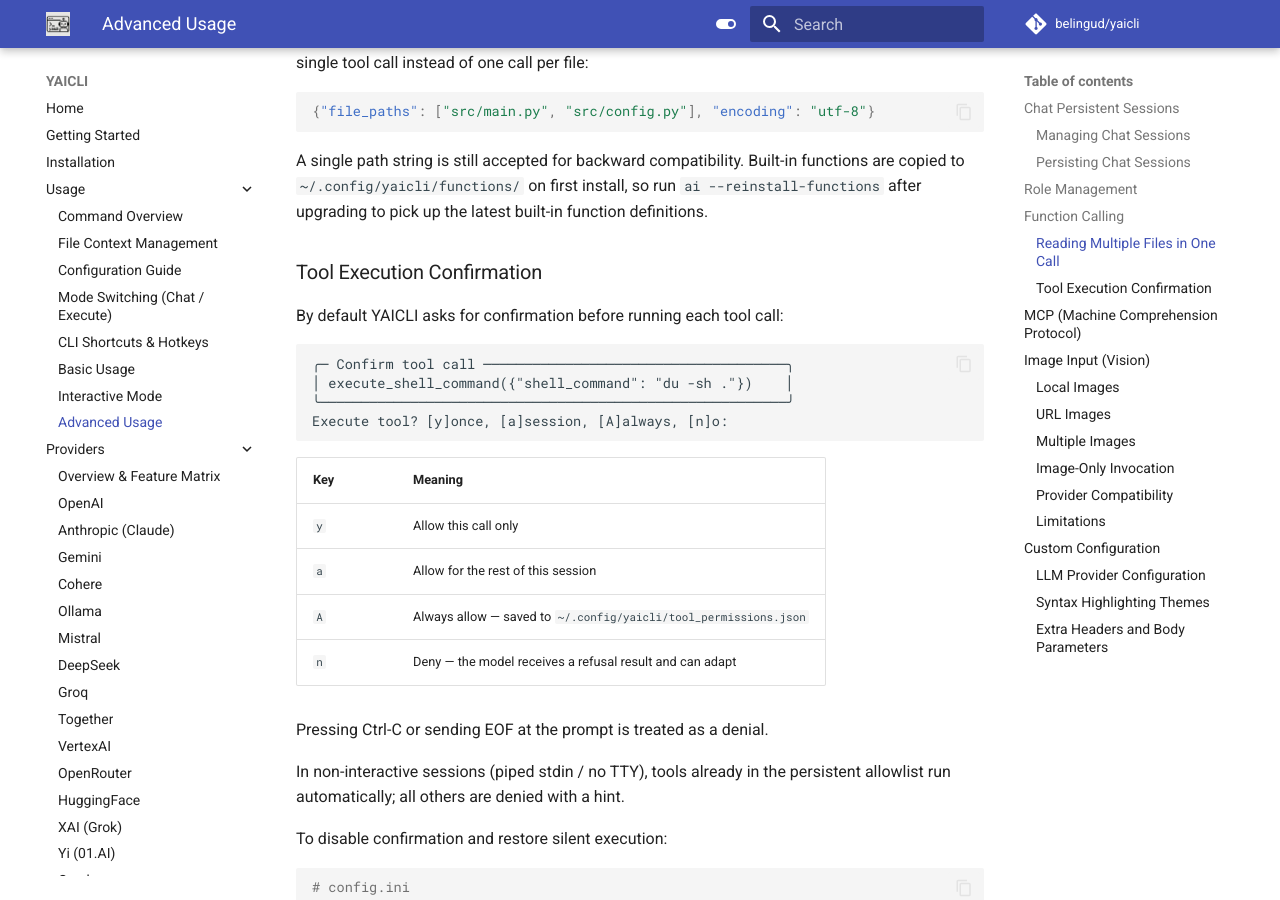
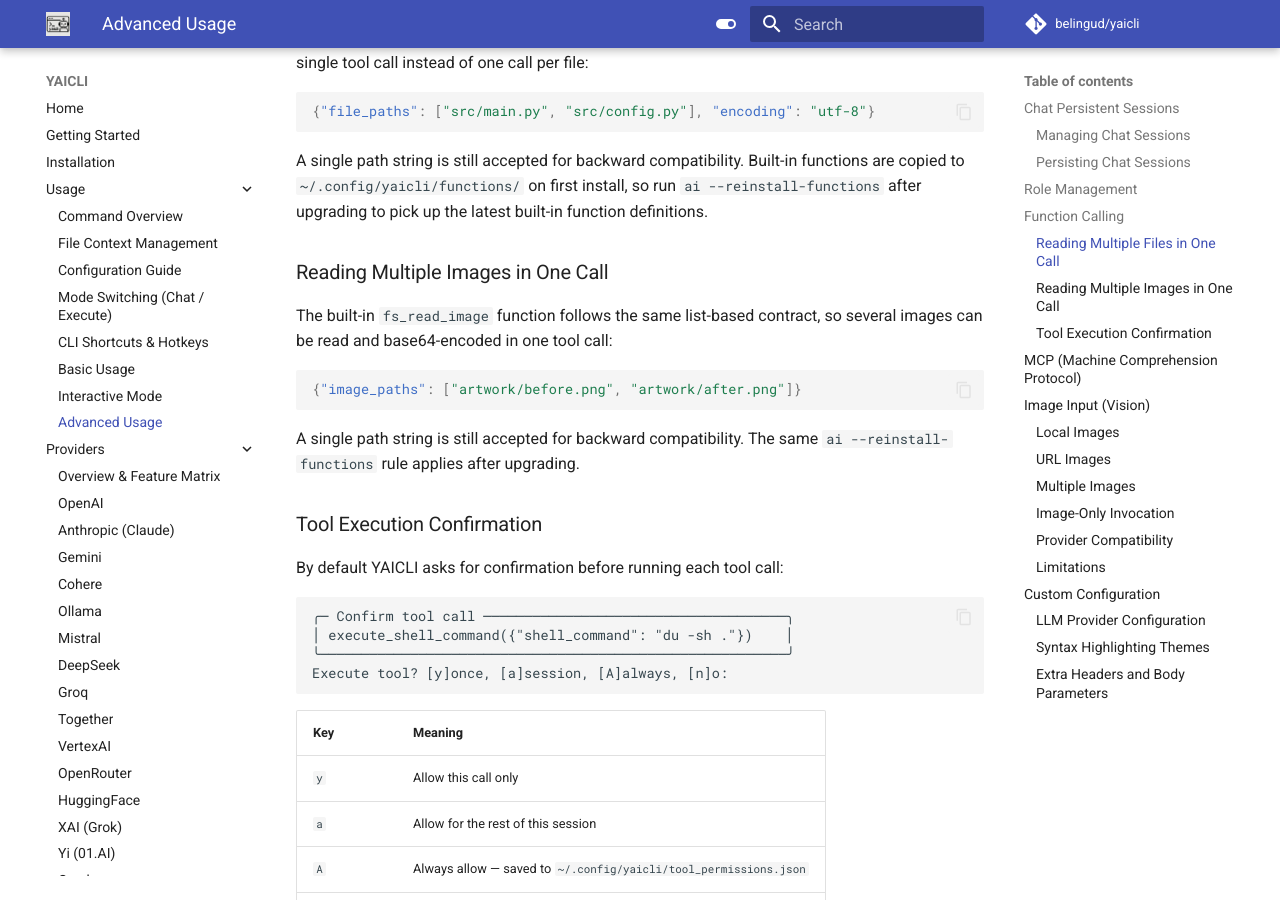
Before and after one commit to belingud/yaicli, an MkDocs documentation site: the page built from docs/usage/advanced.md, in a window 1280 px wide and 900 px high, scrolled down 1707 px. Built offline with MkDocs 1.6.1 and Material for MkDocs 9.7.7, drawn with Linux system fonts in a browser that asks for light colours; comment, search, counter and statistics services are not loaded; some of the changed text lies outside the part shown.

Commit message:
docs: document image-only prompts and multi-image reads
- note the minimal prompt used when --image is passed without a prompt
- document the fs_read_image image_paths list contract

````diff
--- a/docs/usage/advanced.md
+++ b/docs/usage/advanced.md
@@ -88,6 +88,18 @@
 `ai --reinstall-functions` after upgrading to pick up the latest built-in
 function definitions.
 
+### Reading Multiple Images in One Call
+
+The built-in `fs_read_image` function follows the same list-based contract, so
+several images can be read and base64-encoded in one tool call:
+
+```json
+{"image_paths": ["artwork/before.png", "artwork/after.png"]}
+```
+
+A single path string is still accepted for backward compatibility. The same
+`ai --reinstall-functions` rule applies after upgrading.
+
 ### Tool Execution Confirmation
 
 By default YAICLI asks for confirmation before running each tool call:
@@ -173,6 +185,10 @@
 ai --image photo.jpg
 ```
 
+When no text prompt is given, YAICLI sends a minimal prompt (`Describe the image.`,
+or `Describe these images.` for multiple images) so providers always receive a
+valid user message.
+
 ### Provider Compatibility
 
 Image input is automatically formatted for each provider family:
````
Also changed, not shown: README.md (+10 -1 lines), docs/usage/basic.md (+3 -0 lines).
